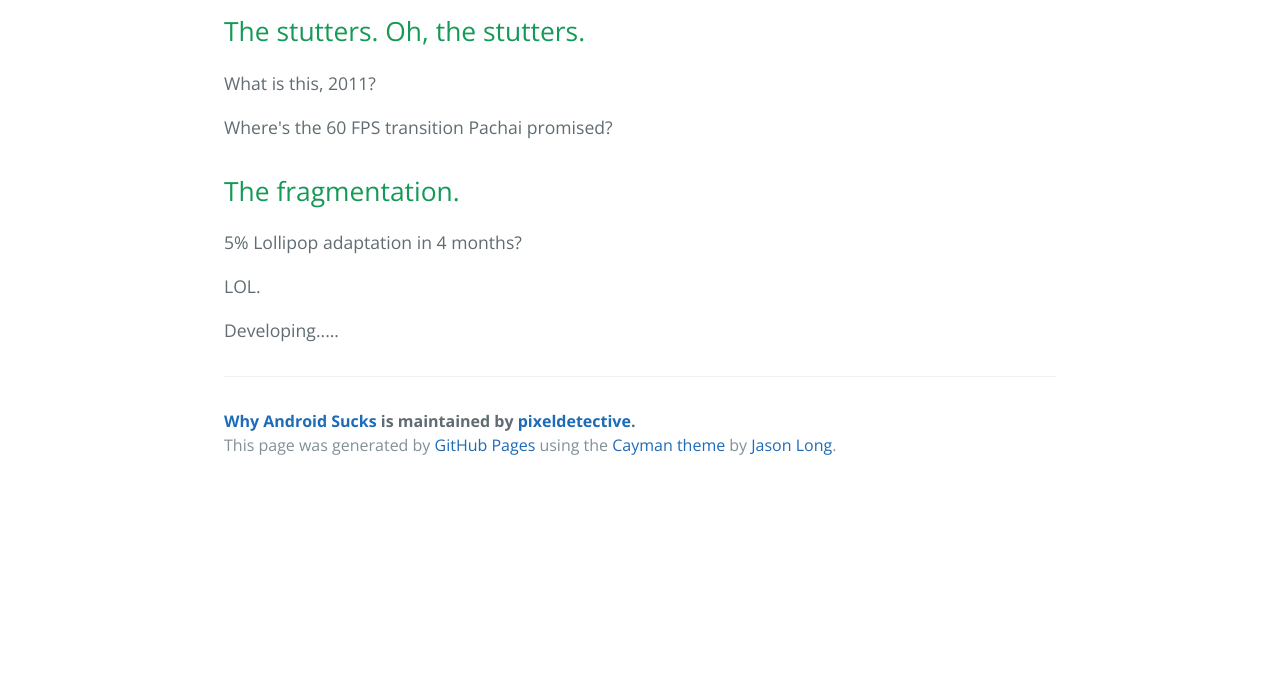
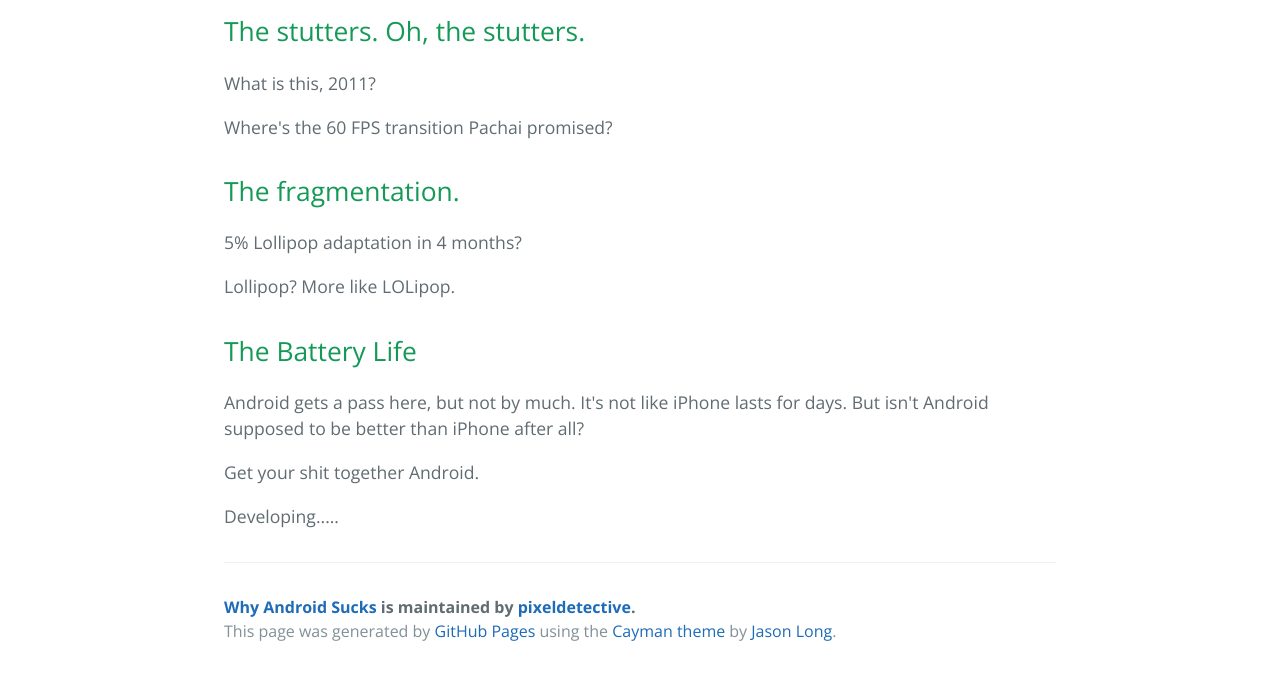
Before and after one commit to pixeldetective/why-android-sucks, a plain HTML site: page index.html in a window 1280 px wide. Shown: the part 487-1162 px from the top of the page. Before the commit the page ends 976 px from the top, so only its background shows below. Drawn offline with nearby package versions, Linux system fonts and the light colour scheme.

```diff
--- a/index.html
+++ b/index.html
@@ -34,7 +34,14 @@
 
 <p>5% Lollipop adaptation in 4 months? </p>
 
-<p>LOL. </p>
+<p>Lollipop? More like LOLipop. </p>
+
+<h2>
+<a id="the-battery-life" class="anchor" href="#the-battery-life" aria-hidden="true"><span class="octicon octicon-link"></span></a>The Battery Life</h2>
+
+<p>Android gets a pass here, but not by much. It's not like iPhone lasts for days. But isn't Android supposed to be better than iPhone after all?</p>
+
+<p>Get your shit together Android. </p>
 
 <p>Developing.....</p>
 
--- a/params.json
+++ b/params.json
@@ -1 +1 @@
-{"name":"Why Android Sucks","tagline":"A never ending list of problems with Android. Designed to start a new flame war. ","body":"# Let's do this.\r\n\r\n## The stutters. Oh, the stutters. \r\n\r\nWhat is this, 2011? \r\n\r\nWhere's the 60 FPS transition Pachai promised? \r\n\r\n## The fragmentation. \r\n\r\n5% Lollipop adaptation in 4 months? \r\n\r\nLOL. \r\n\r\nDeveloping.....","google":"","note":"Don't delete this file! It's used internally to help with page regeneration."}
+{"name":"Why Android Sucks","tagline":"A never ending list of problems with Android. Designed to start a new flame war. ","body":"# Let's do this.\r\n\r\n## The stutters. Oh, the stutters. \r\n\r\nWhat is this, 2011? \r\n\r\nWhere's the 60 FPS transition Pachai promised? \r\n\r\n## The fragmentation. \r\n\r\n5% Lollipop adaptation in 4 months? \r\n\r\nLollipop? More like LOLipop. \r\n\r\n## The Battery Life\r\n\r\nAndroid gets a pass here, but not by much. It's not like iPhone lasts for days. But isn't Android supposed to be better than iPhone after all?\r\n\r\nGet your shit together Android. \r\n\r\n## \r\n\r\nDeveloping.....","google":"","note":"Don't delete this file! It's used internally to help with page regeneration."}
```
